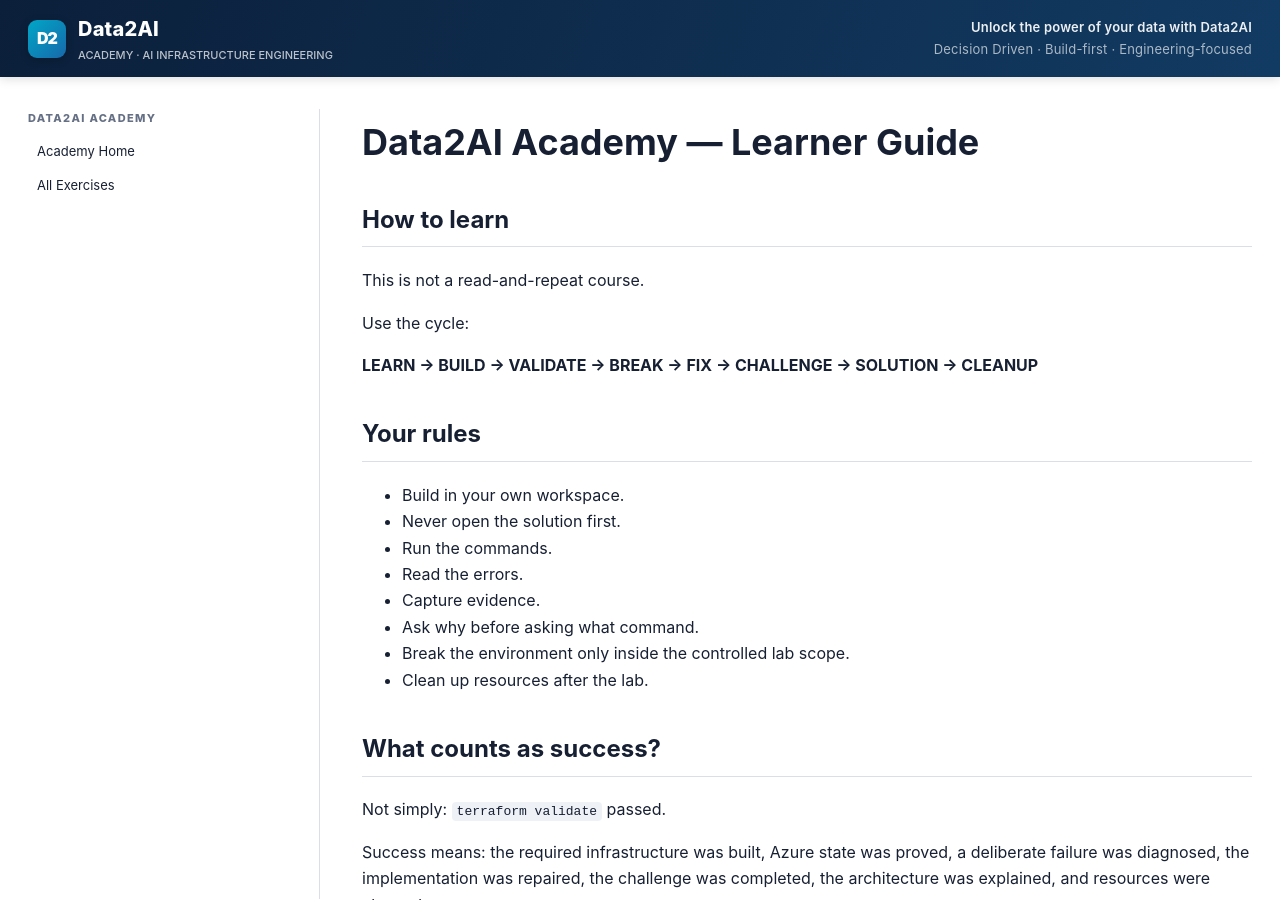
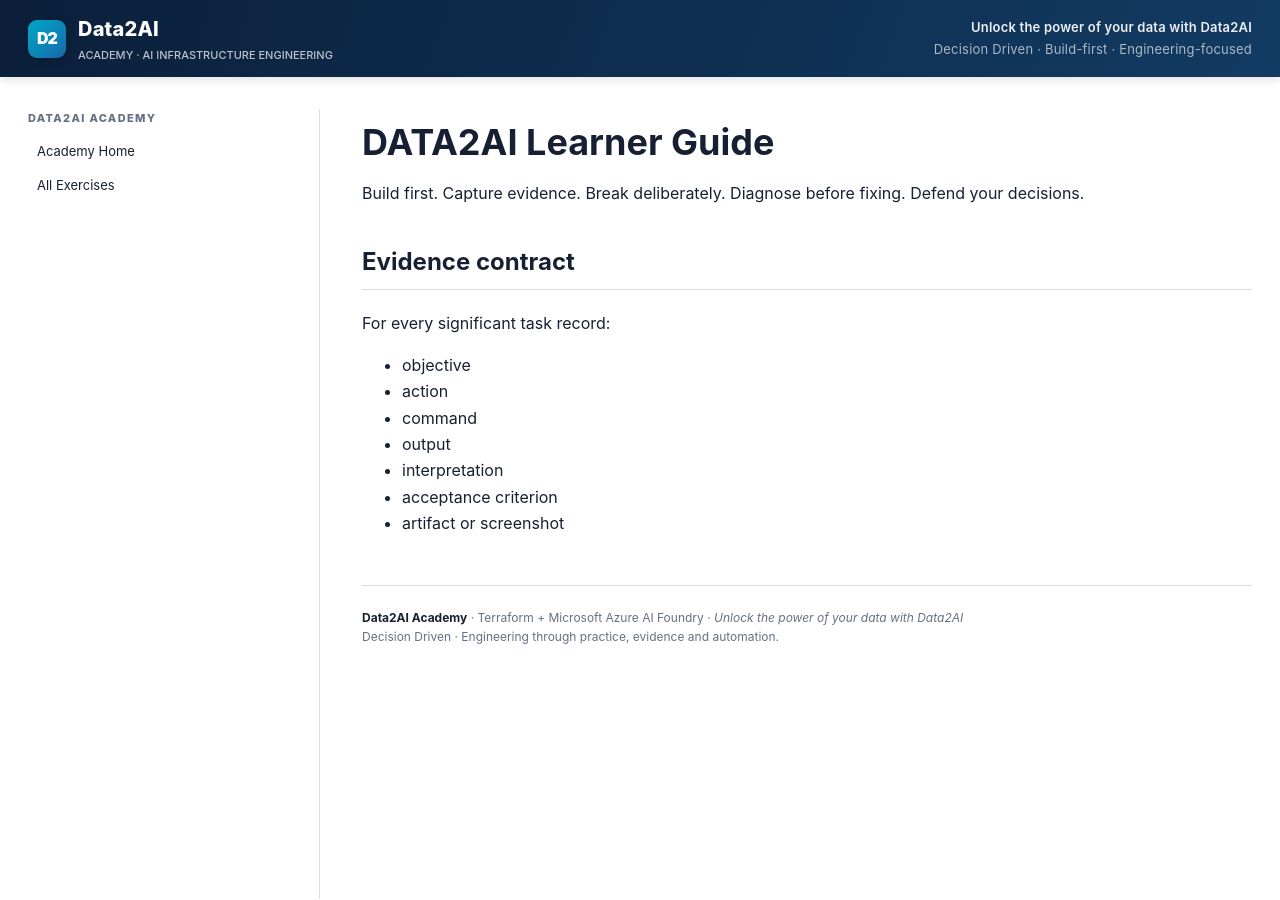
Before and after one commit to msellamiTN/data2ai-terraform-azure-foundry, a Jekyll site: the page built from learner/learner-guide.md, in a window 1280 px wide and 900 px high. Built offline with Jekyll 4.4.1, drawn with Linux system fonts in a browser that asks for light colours; our own code applies the rules of GitHub Pages for plain Markdown files; some of the changed text lies outside the part shown.

Commit message:
docs: complete academy training container

```diff
--- a/learner/learner-guide.md
+++ b/learner/learner-guide.md
@@ -1,46 +1,13 @@
-# Data2AI Academy — Learner Guide
+# DATA2AI Learner Guide
 
-## How to learn
+Build first. Capture evidence. Break deliberately. Diagnose before fixing. Defend your decisions.
 
-This is not a read-and-repeat course.
-
-Use the cycle:
-
-**LEARN → BUILD → VALIDATE → BREAK → FIX → CHALLENGE → SOLUTION → CLEANUP**
-
-## Your rules
-
-- Build in your own workspace.
-- Never open the solution first.
-- Run the commands.
-- Read the errors.
-- Capture evidence.
-- Ask why before asking what command.
-- Break the environment only inside the controlled lab scope.
-- Clean up resources after the lab.
-
-## What counts as success?
-
-Not simply: `terraform validate` passed.
-
-Success means: the required infrastructure was built, Azure state was proved, a deliberate failure was diagnosed, the implementation was repaired, the challenge was completed, the architecture was explained, and resources were cleaned up.
-
-## Evidence mindset
-
-For every important action ask:
-
-**What did I expect? What happened? What proves it?**
-
-## Recommended workflow
-
-1. Read the mission.
-2. Check prerequisites.
-3. Build.
-4. Run.
-5. Validate.
-6. Break.
-7. Diagnose.
-8. Fix.
-9. Challenge.
-10. Compare with the solution.
-11. Cleanup.
+## Evidence contract
+For every significant task record:
+- objective
+- action
+- command
+- output
+- interpretation
+- acceptance criterion
+- artifact or screenshot
```
